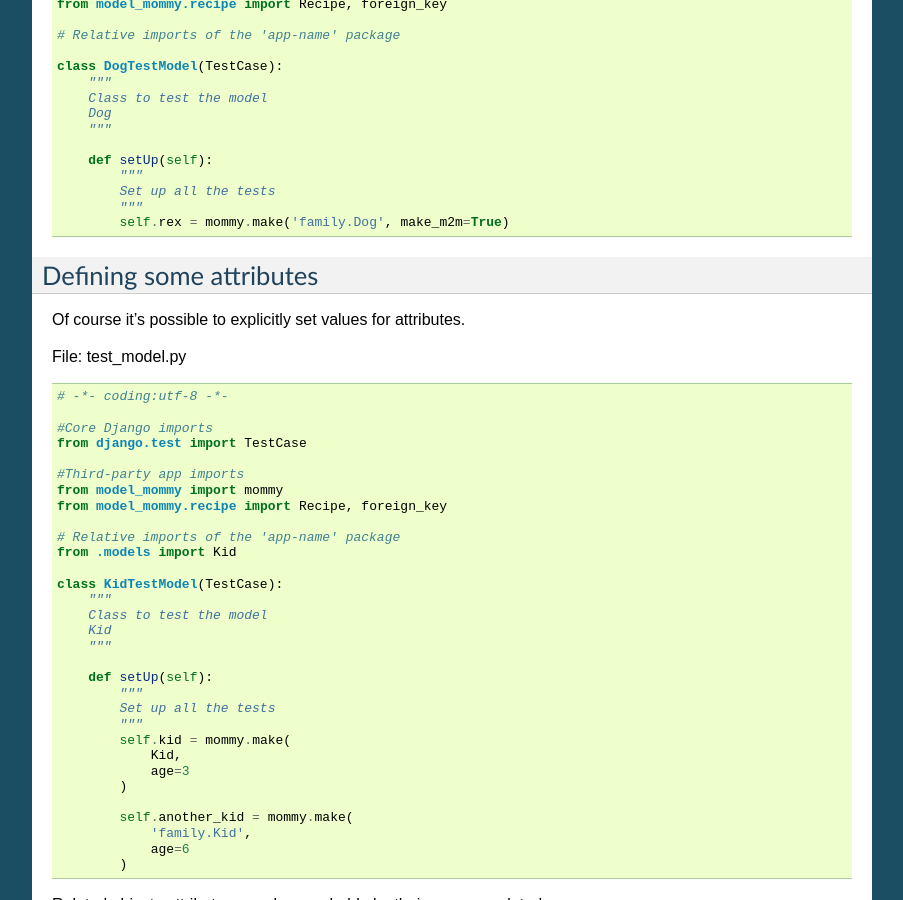
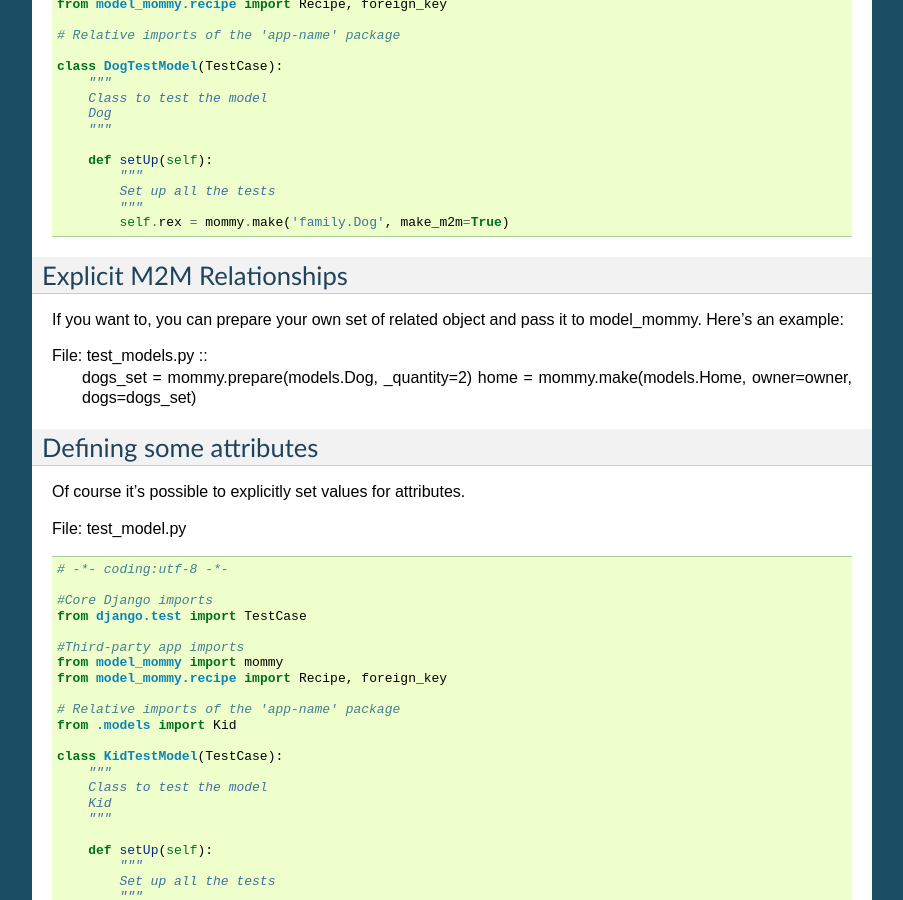
Before and after one commit to model-bakers/model_bakery, a Sphinx documentation site: the page built from docs/source/basic_usage.rst, in a window 1280 px wide and 900 px high, scrolled down 2524 px. Shown: the whole window, without its empty margins (198-1101 px from the left). Built offline with Sphinx 7.4.7, drawn with Linux system fonts in a browser that asks for light colours; some of the changed text lies outside the part shown.

Commit message:
Update docs

```diff
--- a/docs/source/basic_usage.rst
+++ b/docs/source/basic_usage.rst
@@ -164,6 +164,15 @@ File: test_model.py ::
             """
             self.rex = mommy.make('family.Dog', make_m2m=True)
 
+Explicit M2M Relationships
+--------------------------
+If you want to, you can prepare your own set of related object and pass it to model_mommy. Here's an example:
+
+File: test_models.py ::
+    dogs_set = mommy.prepare(models.Dog, _quantity=2)
+    home = mommy.make(models.Home, owner=owner, dogs=dogs_set)
+
+
 Defining some attributes
 ------------------------
 
```
Also changed, not shown: docs/source/how_mommy_behaves.rst (+9 -1 lines).
